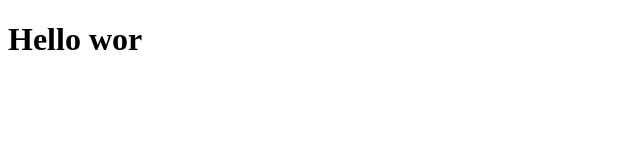
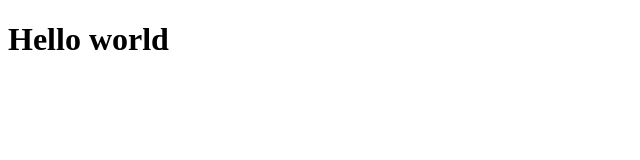
Before and after one commit to vrivero99/web2dp, a plain HTML site: page index.html in a window 1280 px wide. Shown: the full height of the page, 0-640 px from the left. Drawn offline with Linux system fonts and the light colour scheme.

Commit message:
commit de teste

```diff
--- a/index.html
+++ b/index.html
@@ -8,7 +8,7 @@
     <title>Pagina de teste</title>
 </head>
 <body>
-    <h1>Hello wor
+    <h1>Hello world
 
     </h1>
 </body>
```
